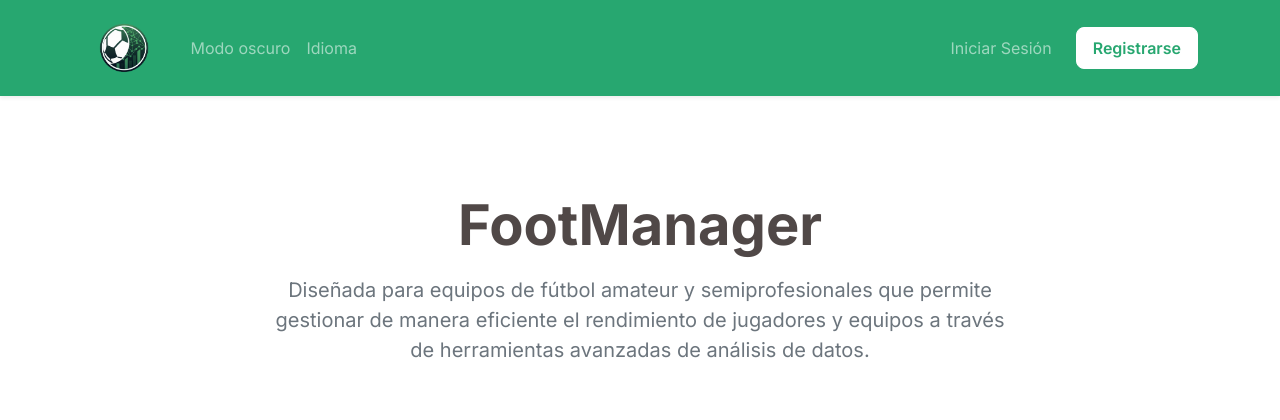
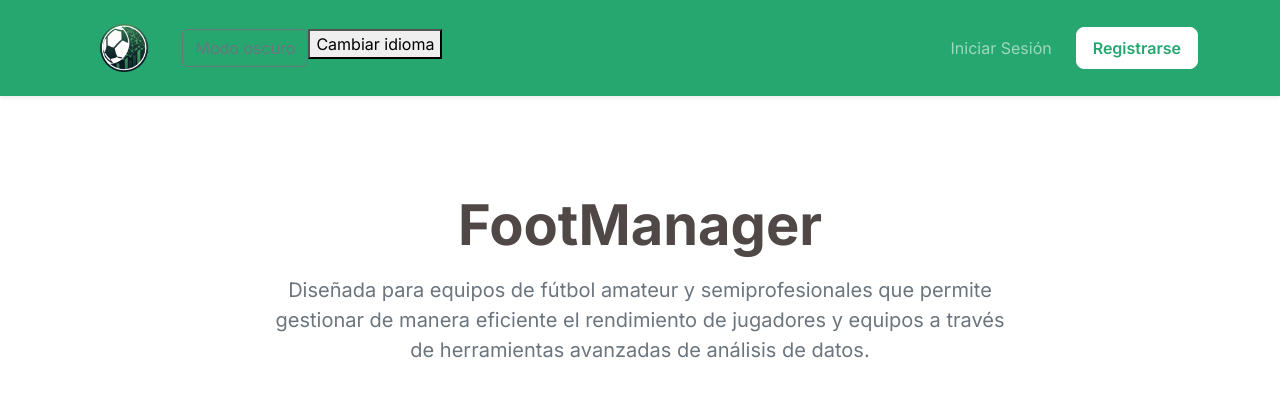
Before and after one commit to juancarlospizarro/django-football-stats, a Django app: page / in a window 1280 px wide. Shown: the top 420 px of the page. Run offline with Django 5.2, Linux system fonts and the light colour scheme.

Commit message:
Pequeños cambios en los archivos de vistas base.

```diff
--- a/football_stats_app/settings.py
+++ b/football_stats_app/settings.py
@@ -115,9 +115,9 @@ AUTH_PASSWORD_VALIDATORS = [
 # Internationalization
 # https://docs.djangoproject.com/en/5.2/topics/i18n/
 
-LANGUAGE_CODE = 'en-us'
+LANGUAGE_CODE = 'es'
 
-TIME_ZONE = 'UTC'
+TIME_ZONE = 'Europe/Madrid'
 
 USE_I18N = True
 
--- /dev/null
+++ b/football_stats_app/static/js/base.js
@@ -0,0 +1,21 @@
+const html = document.documentElement;
+    const button = document.getElementById("themeToggle");
+
+    // Cargar tema guardado
+    const savedTheme = localStorage.getItem("theme");
+    if (savedTheme) {
+        html.setAttribute("data-bs-theme", savedTheme);
+        updateButton(savedTheme);
+    }
+
+    button.addEventListener("click", () => {
+        const newTheme = html.getAttribute("data-bs-theme") === "light" ? "dark" : "light";
+
+        html.setAttribute("data-bs-theme", newTheme);
+        localStorage.setItem("theme", newTheme);
+        updateButton(newTheme);
+    });
+
+    function updateButton(theme) {
+        button.innerHTML = theme === "dark" ? "☀️ Modo claro" : "🌙 Modo oscuro";
+    }
--- a/football_stats_app/templates/includes/base.html
+++ b/football_stats_app/templates/includes/base.html
@@ -1,9 +1,11 @@
 {% load static %}
 <!DOCTYPE html>
-<html lang="es">
+<html lang="es" data-bs-theme="light">
 <head>
     <meta charset="UTF-8">
     <meta name="viewport" content="width=device-width, initial-scale=1.0">
+    <meta name="description" content="Aplicación web para gestionar y analizar el rendimiento de tu equipo de fútbol de forma sencilla y dinámica.">
+    <meta name="keywords" content="footmanager, football, soccer, fútbol, análisis de datos, equipo">
     <title>{% block title %}{% endblock %}</title>
     <link rel="icon" type="image/x-icon" href="{% static 'img/logo.png' %}">
 
@@ -33,5 +35,6 @@
 
 
     <script src="https://cdn.jsdelivr.net/npm/bootstrap@5.3.3/dist/js/bootstrap.bundle.min.js" xintegrity="sha384-YvpcrYf0tY3lHB60NNkmXc5s9fDVZLESaAA55NDzOxhy9GkcIdslK1eN7N6jIeHz" crossorigin="anonymous"></script>
+    <script src="{% static 'js/base.js' %}"></script>
 </body>
 </html>
--- a/football_stats_app/templates/includes/header.html
+++ b/football_stats_app/templates/includes/header.html
@@ -16,10 +16,14 @@
                     <!-- Enlaces de la izquierda -->
                     <ul class="navbar-nav me-auto">
                         <li class="nav-item">
-                            <a class="nav-link" href="#">Modo oscuro</a>
+                            <button id="themeToggle" class="btn btn-outline-secondary">
+                                Modo oscuro
+                            </button>
                         </li>
                         <li class="nav-item">
-                            <a class="nav-link" href="#">Idioma</a>
+                            <button id="" class="">
+                                Cambiar idioma
+                            </button>
                         </li>
                     </ul>
 
```
